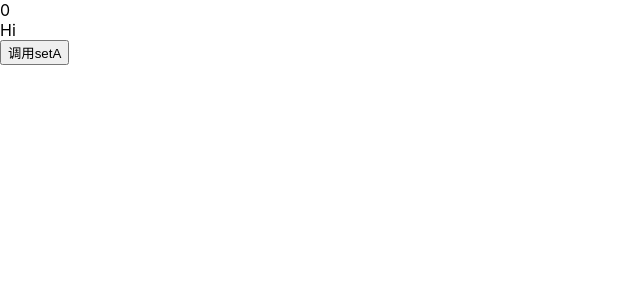
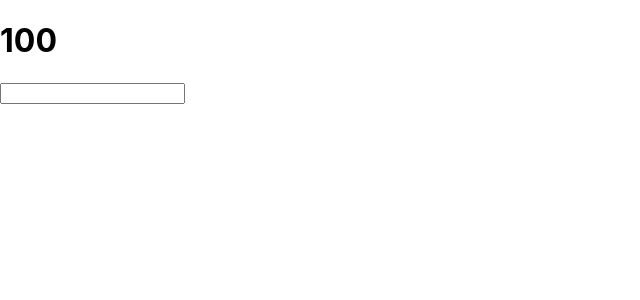
Before and after one commit to LovePlayCode/my-learn-react, a React (Create React App) app: page / in a window 1280 px wide. Shown: the top 300 px of the page, without its empty margins (0-640 px from the left). Built offline with nearby package versions, Linux system fonts and the light colour scheme.

Commit message:
feat: useEffect并不是在paint后触发(并不是每次)

```diff
--- a/src/App.jsx
+++ b/src/App.jsx
@@ -6,6 +6,8 @@ import DemoLhl from "./DemoContext";
 import DemoChild from "./DemoChild";
 import Child from "./Child";
 import ParentComponent from './ParentComponent'
+import ResponsiveInput from './ResponsiveInput'
+
 
 // Separate API logic
 const submitUserProfile = async (data) => {
@@ -39,7 +41,8 @@ function App() {
     //   </DemoChild>
     //   <ParentComponent />
     // </div>
-    <ParentComponent />
+    // <ParentComponent />
+    <ResponsiveInput />
   );
 }
 
--- /dev/null
+++ b/src/ResponsiveInput.jsx
@@ -0,0 +1,32 @@
+import {useState,useEffect,useLayoutEffect,useRef} from 'react'
+
+
+
+
+const ResponsiveInput = ({ onClear, ...props }) => {
+  const el = useRef();
+  const [w, setW] = useState(0);
+  const measure = () => setW(el.current.offsetWidth);
+  if(w === 0){
+    setW(100)
+  }
+
+  // useLayoutEffect(() => {
+  //   debugger
+  //   measure()
+  // }, []);
+  useEffect(() => {
+    debugger
+    // don't take this too seriously, say it's a ResizeObserver
+    window.addEventListener("resize", measure);
+    return () => window.removeEventListener("resize", measure);
+  }, []);
+  return (
+    <label>
+      <h1>{w}</h1>
+      <input {...props} ref={el} />
+      {w > 200 && <button onClick={onClear}>clear</button>}
+    </label>
+  );
+};
+export  default ResponsiveInput
```
